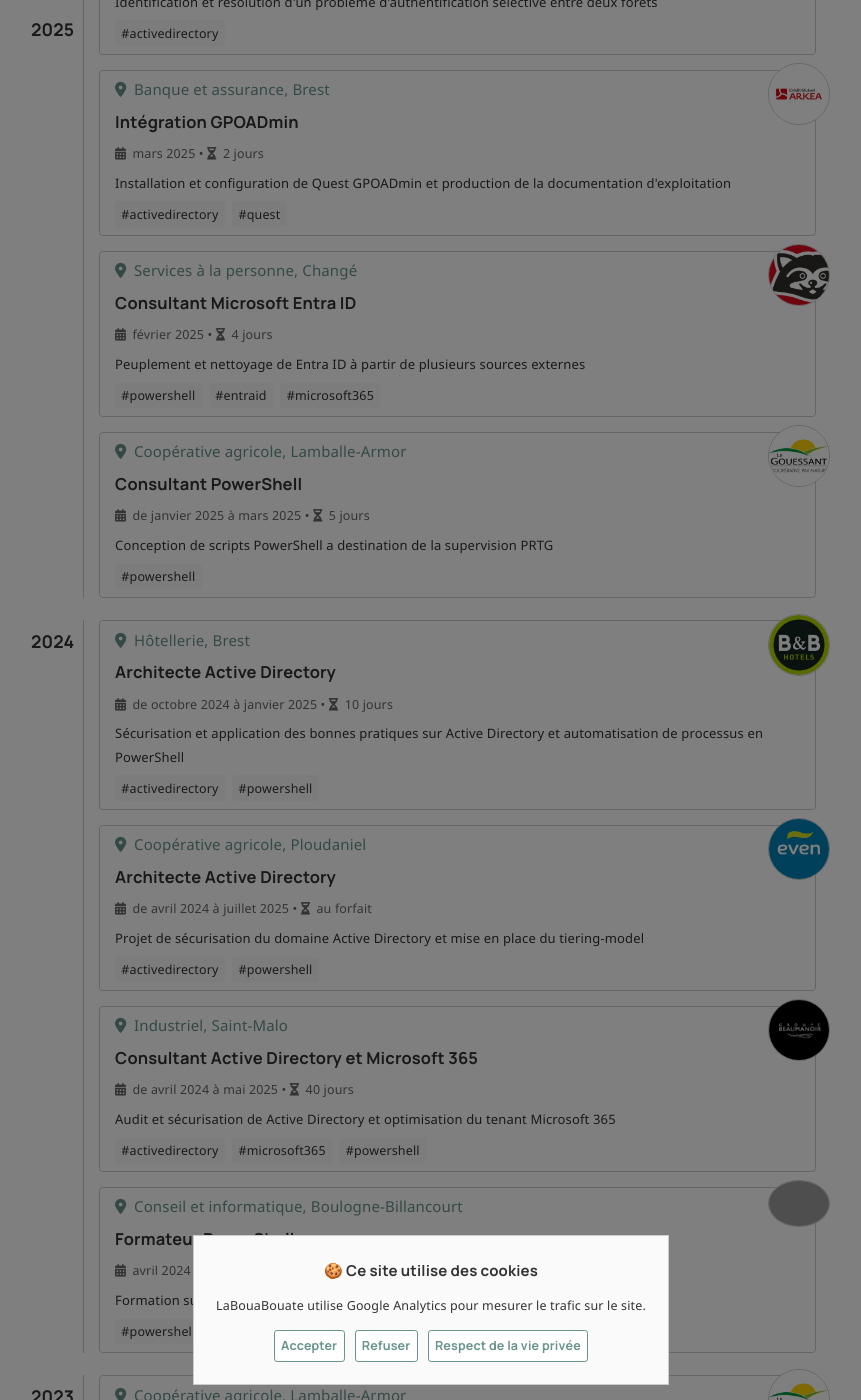
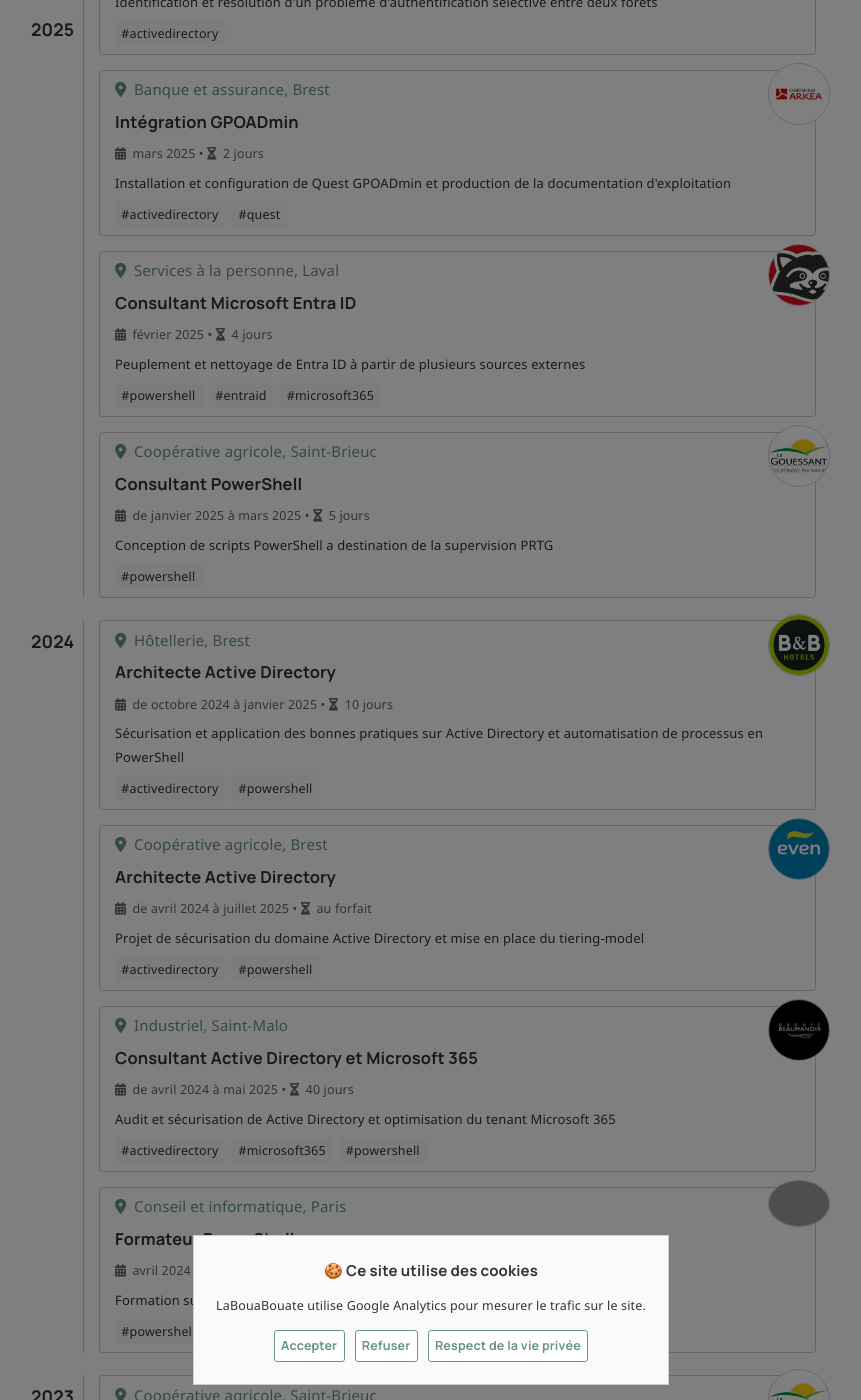
Before and after one commit to leobouard/leobouard.github.io, a Jekyll site: the page built from _pages/projects.html, in a window 1280 px wide and 1400 px high, scrolled down 1506 px. Shown: the whole window, without its empty margins (209-1070 px from the left). Built offline with Jekyll 4.4.1, drawn with Linux system fonts in a browser that asks for light colours; nearby versions of some CDN libraries; some web fonts are replaced; some of the changed text lies outside the part shown; grey boxes are pictures that could not be loaded.

Commit message:
Update projects.json

```diff
--- a/_data/projects.json
+++ b/_data/projects.json
@@ -30,7 +30,7 @@
             {
                 "company": "Avril",
                 "logo": "/assets/images/avril.jpg",
-                "customer": "Agroalimentaire, Bruz",
+                "customer": "Agroalimentaire, Rennes",
                 "title": "Administrateur Active Directory et Entra ID",
                 "period": "juin 2025",
                 "duration": "7 jours",
@@ -40,7 +40,7 @@
             {
                 "company": "Le Gouessant",
                 "logo": "/assets/images/le-gouessant.jpg",
-                "customer": "Coopérative agricole, Lamballe-Armor",
+                "customer": "Coopérative agricole, Saint-Brieuc",
                 "title": "Migration ADFS",
                 "period": "mai 2025",
                 "duration": "2 jours",
@@ -50,7 +50,7 @@
             {
                 "company": "Oberthur Fiduciaire",
                 "logo": "/assets/images/oberthur-fiduciaire.jpg",
-                "customer": "Imprimerie, Chantepie",
+                "customer": "Imprimerie, Rennes",
                 "title": "Migration Active Directory",
                 "period": "de avril 2025 à mai 2025",
                 "duration": "10 jours",
@@ -80,7 +80,7 @@
             {
                 "company": "Réseau Aprolliance",
                 "logo": "/assets/images/reseau-aprolliance.jpg",
-                "customer": "Services à la personne, Changé",
+                "customer": "Services à la personne, Laval",
                 "title": "Consultant Microsoft Entra ID",
                 "period": "février 2025",
                 "duration": "4 jours",
@@ -90,7 +90,7 @@
             {
                 "company": "Le Gouessant",
                 "logo": "/assets/images/le-gouessant.jpg",
-                "customer": "Coopérative agricole, Lamballe-Armor",
+                "customer": "Coopérative agricole, Saint-Brieuc",
                 "title": "Consultant PowerShell",
                 "period": "de janvier 2025 à mars 2025",
                 "duration": "5 jours",
@@ -115,7 +115,7 @@
             {
                 "company": "Groupe Even",
                 "logo": "/assets/images/groupe-even.jpg",
-                "customer": "Coopérative agricole, Ploudaniel",
+                "customer": "Coopérative agricole, Brest",
                 "title": "Architecte Active Directory",
                 "period": "de avril 2024 à juillet 2025",
                 "duration": "au forfait",
@@ -135,7 +135,7 @@
             {
                 "company": "METSYS",
                 "logo": "/assets/images/metsys.jpg",
-                "customer": "Conseil et informatique, Boulogne-Billancourt",
+                "customer": "Conseil et informatique, Paris",
                 "title": "Formateur PowerShell",
                 "period": "avril 2024",
                 "duration": "4 jours",
@@ -150,7 +150,7 @@
             {
                 "company": "Le Gouessant",
                 "logo": "/assets/images/le-gouessant.jpg",
-                "customer": "Coopérative agricole, Lamballe-Armor",
+                "customer": "Coopérative agricole, Saint-Brieuc",
                 "title": "Consultant Microsoft 365",
                 "period": "novembre 2023",
                 "duration": "3 jours",
@@ -165,7 +165,7 @@
             {
                 "company": "Labocéa",
                 "logo": "/assets/images/labocea.jpg",
-                "customer": "Laboratoire, Ploufragan",
+                "customer": "Laboratoire, Saint-Brieuc",
                 "title": "Intégration KACE SMA",
                 "period": "décembre 2018",
                 "duration": "5 jours",
```
